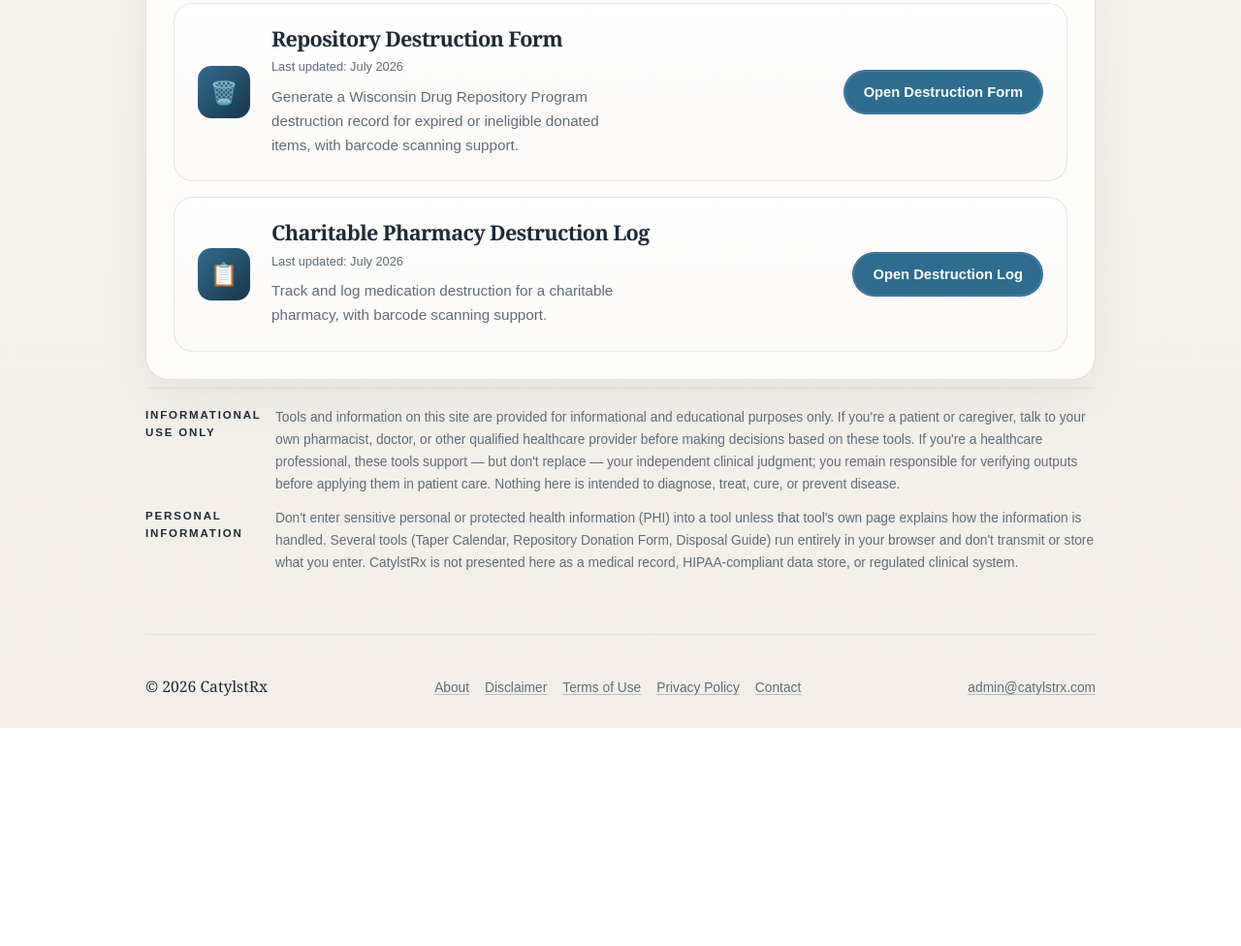
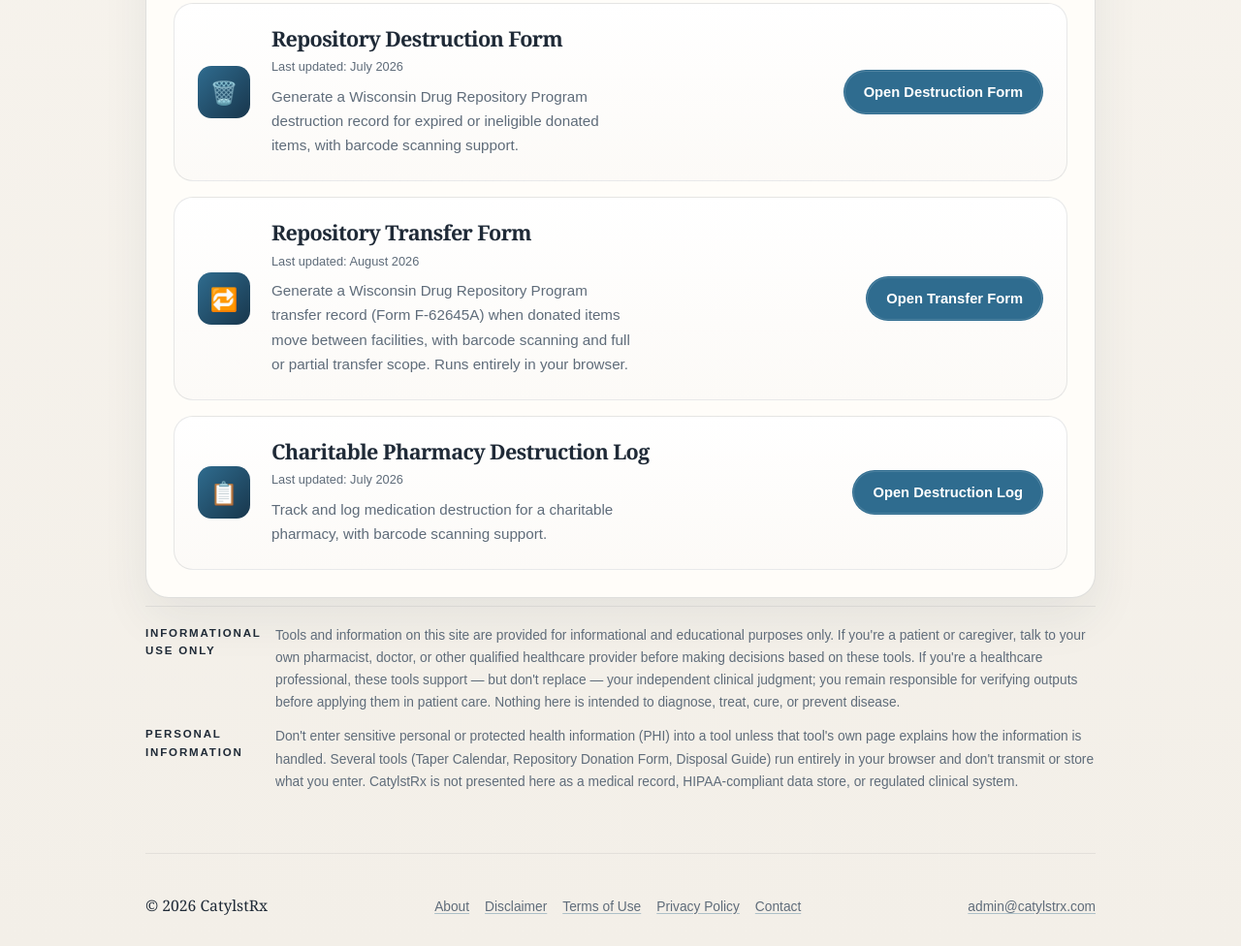
Before and after one commit to ptrapskin/catalystrx, a plain HTML site: page index.html in a window 1280 px wide. Shown: the part 1756-2732 px from the top of the page at 97% size. Before the commit the page ends 2507 px from the top, so only its background shows below. Drawn offline with Linux system fonts and the light colour scheme.

Commit message:
Add Repository Transfer Form card to homepage
Co-Authored-By: Claude Sonnet 5 <noreply@anthropic.com>

```diff
--- a/index.html
+++ b/index.html
@@ -503,6 +503,16 @@
             </article>
 
             <article class="tool-row">
+              <div class="tool-icon" aria-hidden="true">&#128257;</div>
+              <div class="tool-body">
+                <h3 class="tool-name">Repository Transfer Form</h3>
+                <p class="tool-meta">Last updated: August 2026</p>
+                <p class="tool-copy">Generate a Wisconsin Drug Repository Program transfer record (Form F-62645A) when donated items move between facilities, with barcode scanning and full or partial transfer scope. Runs entirely in your browser.</p>
+              </div>
+              <a class="button" href="https://tools.catylstrx.com/drug-transfer-record">Open Transfer Form</a>
+            </article>
+
+            <article class="tool-row">
               <div class="tool-icon" aria-hidden="true">&#128203;</div>
               <div class="tool-body">
                 <h3 class="tool-name">Charitable Pharmacy Destruction Log</h3>
```
